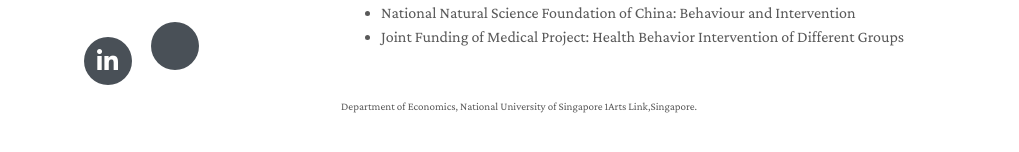
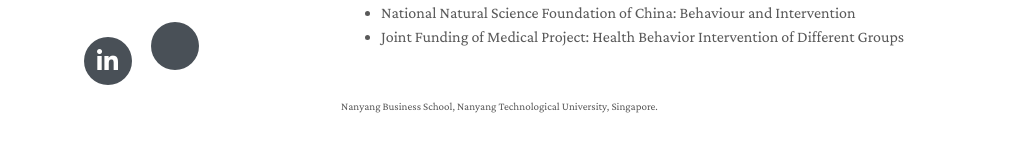
Before and after one commit to Yanli-susan/yanli-susan.github.io, a Jekyll site: the page built from index.md, in a window 1280 px wide and 900 px high, scrolled down 520 px. Shown: the part 713-865 px from the top of the window, without its empty margins (129-1148 px from the left). Built offline with Jekyll 4.4.1, drawn with Linux system fonts in a browser that asks for light colours; nearby versions of some CDN libraries; a style sheet for code colours, icons or effects is not loaded; our own code applies the rules of GitHub Pages for plain Markdown files.

Commit message:
Update homepage.html

```diff
--- a/_layouts/homepage.html
+++ b/_layouts/homepage.html
@@ -52,7 +52,7 @@
 
       <br>
 
-      <p><small>Department of Economics, National University of Singapore 1Arts Link,Singapore.</small></p>
+      <p><small>Nanyang Business School, Nanyang Technological University, Singapore.</small></p>
 
       </section>
       <footer>
```
